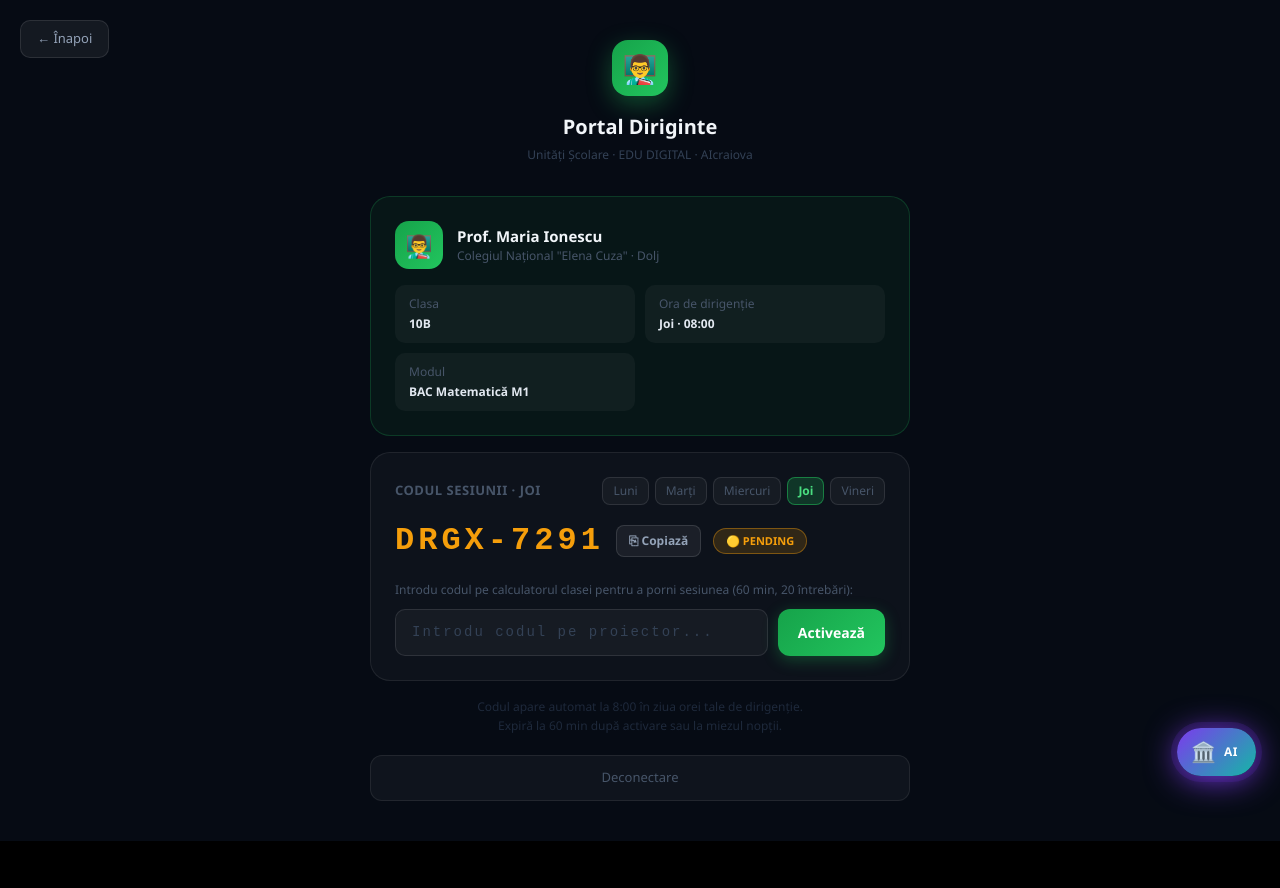
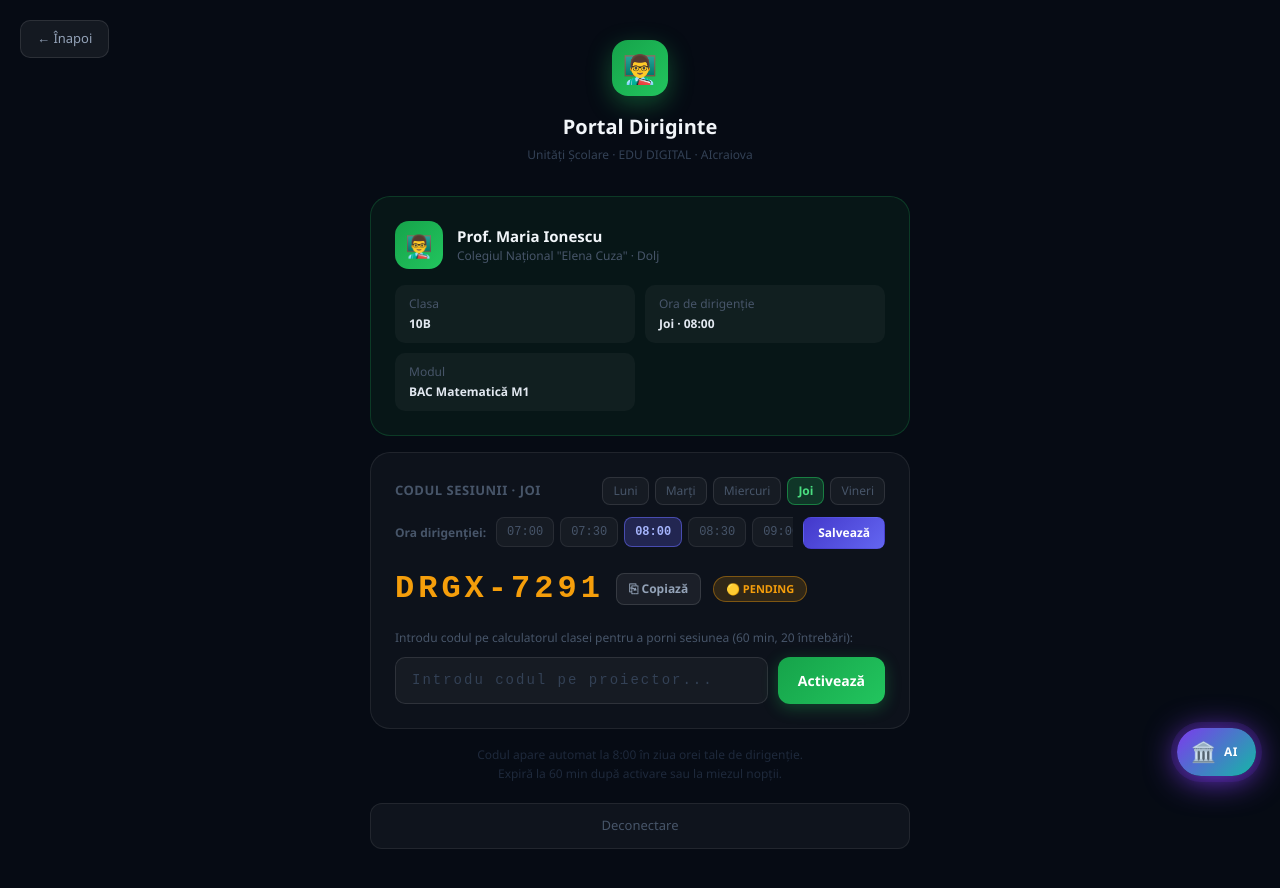
Before and after one commit to catalinradu2026-gif/leadflow-ai, a Next.js app: page /edu/diriginte in a window 1280 px wide. Both pictures are taken after typing "name@example.com", "Sample123" into the empty fields and a click on the button "Intră în cont →". Before the commit the page ends 841 px from the top, so only its background shows below. Built offline with nearby package versions, Linux system fonts and the light colour scheme.

Commit message:
feat: selector ora dirigentie cu scroll si buton salvare

```diff
--- a/app/edu/diriginte/page.tsx
+++ b/app/edu/diriginte/page.tsx
@@ -39,6 +39,8 @@ export default function DirigintePage() {
   const [codActiv, setCodActiv] = useState(false)
   const [minuteRamase, setMinuteRamase] = useState(60)
   const [ziDirigentie, setZiDirigentie] = useState('Joi')
+  const [oraDirigentie, setOraDirigentie] = useState('08:00')
+  const [orarSalvat, setOrarSalvat] = useState(false)
   const [codCopiat, setCodCopiat] = useState(false)
 
   const demoDashboard = {
@@ -319,6 +321,55 @@ export default function DirigintePage() {
                 ))}
               </div>
             </div>
+            {/* Orar */}
+            <div style={{ display: 'flex', alignItems: 'center', gap: '10px', marginBottom: '16px', flexWrap: 'wrap' }}>
+              <div style={{ fontSize: '12px', color: '#475569', fontWeight: 600, whiteSpace: 'nowrap' }}>Ora dirigenției:</div>
+              <div style={{ display: 'flex', gap: '6px', overflowX: 'auto', paddingBottom: '2px', flex: 1 }}>
+                {['07:00','07:30','08:00','08:30','09:00','09:30','10:00','10:30','11:00','11:30','12:00','12:30','13:00','13:30','14:00'].map(h => (
+                  <button
+                    key={h}
+                    onClick={() => setOraDirigentie(h)}
+                    style={{
+                      background: oraDirigentie === h ? 'rgba(99,102,241,0.25)' : 'rgba(255,255,255,0.04)',
+                      border: `1px solid ${oraDirigentie === h ? 'rgba(99,102,241,0.6)' : 'rgba(255,255,255,0.08)'}`,
+                      borderRadius: '8px',
+                      padding: '5px 10px',
+                      fontSize: '12px',
+                      fontWeight: oraDirigentie === h ? 700 : 400,
+                      color: oraDirigentie === h ? '#a5b4fc' : '#475569',
+                      cursor: 'pointer',
+                      fontFamily: 'monospace',
+                      flexShrink: 0,
+                    }}
+                  >
+                    {h}
+                  </button>
+                ))}
+              </div>
+              <button
+                onClick={() => {
+                  setOrarSalvat(true)
+                  setTimeout(() => setOrarSalvat(false), 2500)
+                }}
+                style={{
+                  background: orarSalvat ? 'rgba(34,197,94,0.2)' : 'linear-gradient(135deg, #4338ca, #6366f1)',
+                  border: `1px solid ${orarSalvat ? 'rgba(34,197,94,0.4)' : 'transparent'}`,
+                  borderRadius: '8px',
+                  padding: '6px 14px',
+                  fontSize: '12px',
+                  fontWeight: 700,
+                  color: orarSalvat ? '#4ade80' : '#fff',
+                  cursor: 'pointer',
+                  fontFamily: 'inherit',
+                  whiteSpace: 'nowrap',
+                  transition: 'all 0.2s',
+                  flexShrink: 0,
+                }}
+              >
+                {orarSalvat ? '✓ Salvat' : 'Salvează'}
+              </button>
+            </div>
+
             <div style={{ display: 'flex', alignItems: 'center', gap: '12px', marginBottom: '16px' }}>
               <div style={{
                 fontSize: isMobile ? '24px' : '32px',
```
